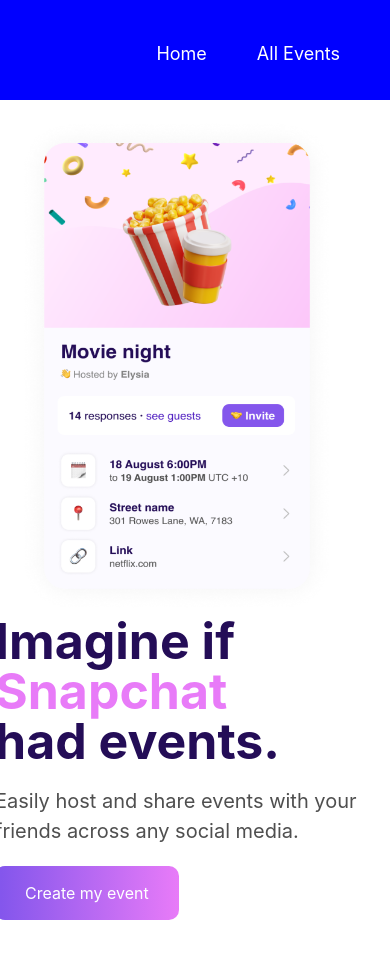
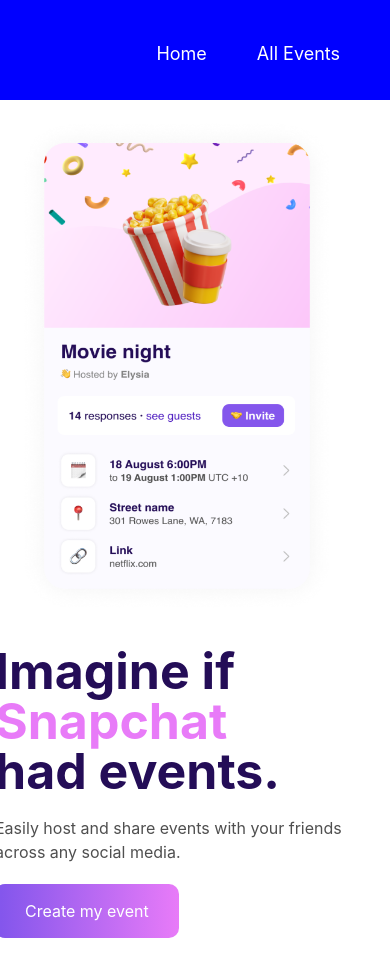
Before and after one commit to Klasss4Web/snapnet, a React (Create React App) app: page / in a window 390 px wide. Before the commit the page ends 952 px from the top, so only its background shows below. Built offline with nearby package versions, Linux system fonts and the light colour scheme.

Commit message:
updated the alignments

```diff
--- a/src/App.css
+++ b/src/App.css
@@ -205,8 +205,29 @@ textarea {
   color: green;
 }
 
-@media (prefers-reduced-motion: no-preference) {
-  .App-logo {
-    animation: App-logo-spin infinite 20s linear;
+@media screen and (max-width: 600px) {
+
+  .App {
+    max-width: 70%
+  }
+
+  input {
+    width: 300px;
+  }
+
+  button {
+    margin-bottom: 40px;
+  }
+  h1 {
+    font-size: 30px;
+    margin-top: 30px;
+  }
+
+  h2 {
+    font-size: 22px;
+  }
+
+  h3, p {
+    font-size: 16px;
   }
 }
```
